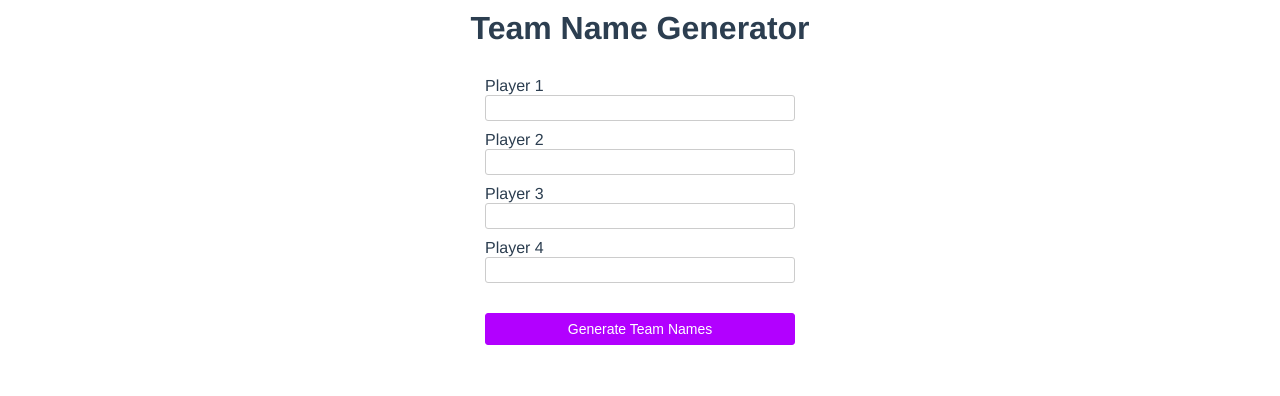
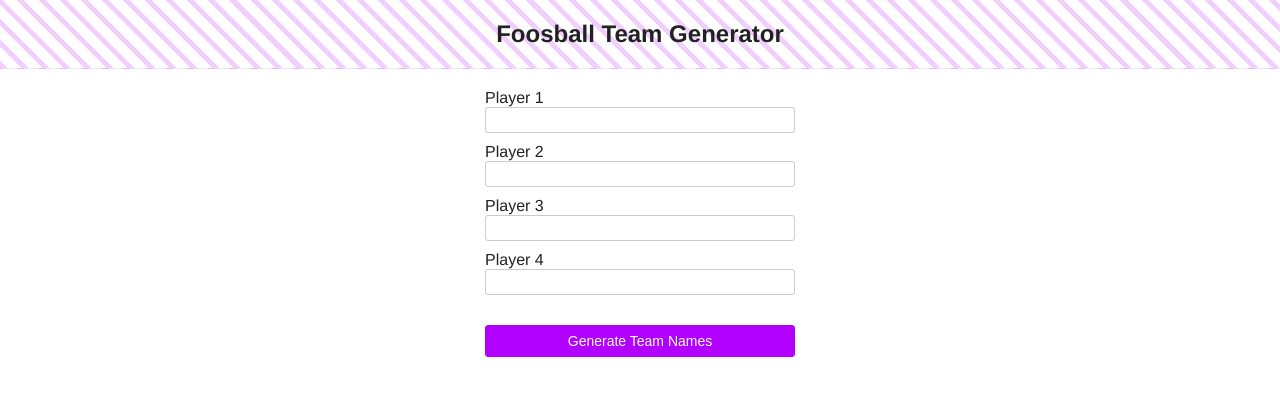
Before and after one commit to benjaminkent/team-generator, a Vue app: page / in a window 1280 px wide. Shown: the top 396 px of the page. Built offline with nearby package versions, Linux system fonts and the light colour scheme.

Commit message:
added some styles

```diff
--- a/src/views/Home.vue
+++ b/src/views/Home.vue
@@ -1,6 +1,7 @@
 <template lang="pug">
   .home-container
-    h1 Team Name Generator
+    header
+      h1 Foosball Team Generator
     form(@submit.prevent="onSubmit" v-if="enterNames")
       .input-group
         label(for="player-one") Player 1
@@ -69,10 +70,28 @@
   display: flex;
   align-items: center;
   flex-direction: column;
+  min-width: 100vw;
+  color: #222;
 }
 
-h1 {
-  margin: 10px 0;
+header {
+  margin: 0;
+  padding: 20px 0;
+  width: 100%;
+  text-align: center;
+  border-bottom: 1px solid #b200ff20;
+  background: repeating-linear-gradient(
+    45deg,
+    #b200ff30,
+    #b200ff30 5px,
+    #fff 5px,
+    #fff 15px
+  );
+
+  h1 {
+    margin: 0;
+    font-size: 24px;
+  }
 }
 
 form {
@@ -84,11 +103,29 @@
 .team-container {
   min-width: 310px;
   max-width: 375px;
+  margin-top: 15px;
 
   .team {
     display: flex;
     flex-direction: column;
     align-items: center;
+    border: 1px solid #b200ff30;
+    border-radius: 5px;
+    margin: 20px 0;
+    padding: 10px;
+    box-shadow: 0px 0px 5px 2px #22222270;
+
+    h2 {
+      margin: 0;
+    }
+
+    p {
+      margin: 0;
+    }
+  }
+
+  .team:hover {
+    box-shadow: 0px 0px 5px 2px #b200ff;
   }
 }
 
```
